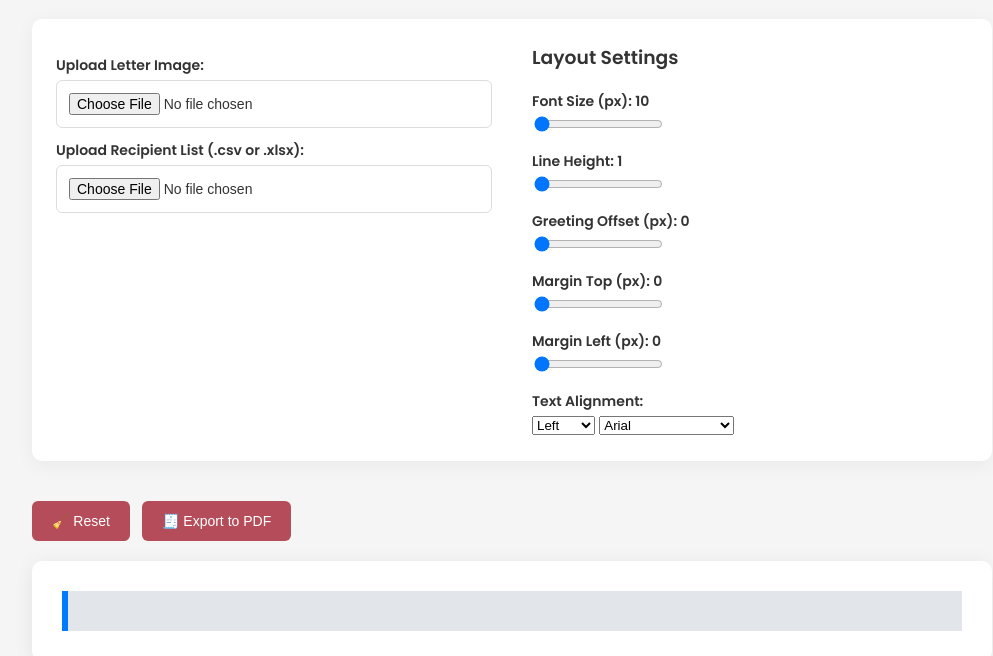
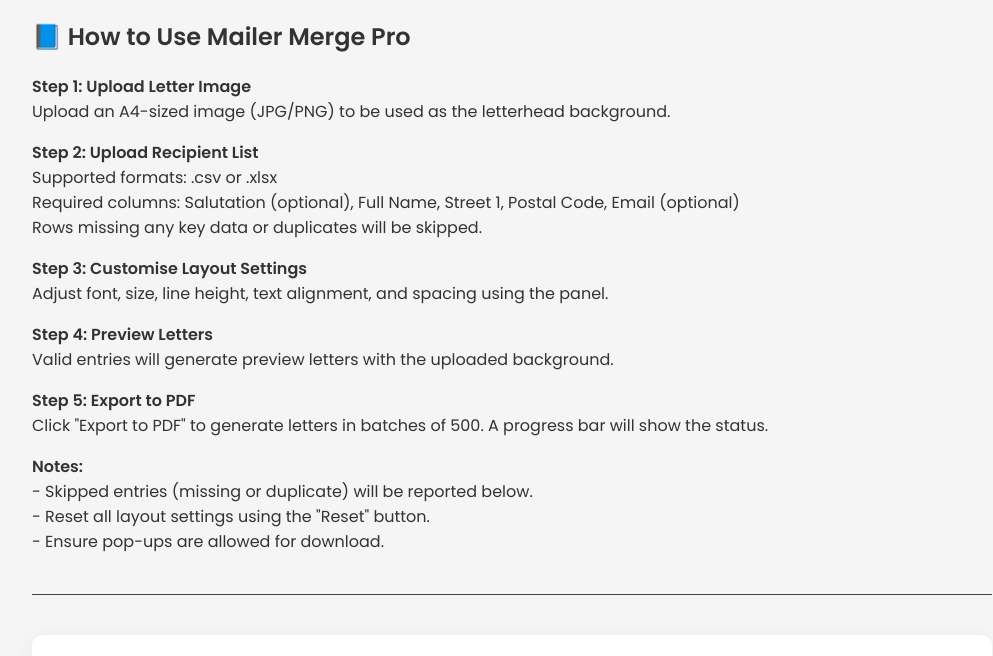
Before and after one commit to swc927/Mailer-Merge-Pro, a plain HTML site: page index.html in a window 1280 px wide. Shown: the part 112-768 px from the top of the page, without its empty margins (128-1121 px from the left). Drawn offline with nearby package versions, Linux system fonts and the light colour scheme; a script that the page names is missing; a web font is replaced by a local one.

Commit message:
Update index.html

```diff
--- a/index.html
+++ b/index.html
@@ -5,13 +5,44 @@
   <meta charset="UTF-8" />
   <title>Mailer Merge Pro</title>
   <link href="https://fonts.googleapis.com/css2?family=Poppins:wght@400;600&display=swap" rel="stylesheet" />
-  <link href="https://fonts.googleapis.com/css2?family=Georgia&family=Courier+Prime&display=swap" rel="stylesheet" />
+  <link href="https://fonts.googleapis.com/css2?family=JetBrains+Mono&display=swap" rel="stylesheet" />
   <link rel="stylesheet" href="styles.css" />
 </head>
 
 <body>
   <main class="main-container">
     <h1 class="title">Mailer Merge Pro</h1>
+
+    <section class="instruction-manual">
+      <h2 onclick="this.classList.toggle('open')">📘 How to Use Mailer Merge Pro</h2>
+      <div class="instruction-content">
+        <p><strong>Step 1: Upload Letter Image</strong><br>
+          Upload an A4-sized image (JPG/PNG) to be used as the letterhead background.
+        </p>
+        <p><strong>Step 2: Upload Recipient List</strong><br>
+          Supported formats: .csv or .xlsx<br>
+          Required columns: Salutation (optional), Full Name, Street 1, Postal Code, Email (optional)<br>
+          Rows missing any key data or duplicates will be skipped.
+        </p>
+        <p><strong>Step 3: Customise Layout Settings</strong><br>
+          Adjust font, size, line height, text alignment, and spacing using the panel.
+        </p>
+        <p><strong>Step 4: Preview Letters</strong><br>
+          Valid entries will generate preview letters with the uploaded background.
+        </p>
+        <p><strong>Step 5: Export to PDF</strong><br>
+          Click "Export to PDF" to generate letters in batches of 500. A progress bar will show the status.
+        </p>
+        <p><strong>Notes:</strong><br>
+          - Skipped entries (missing or duplicate) will be reported below.<br>
+          - Reset all layout settings using the "Reset" button.<br>
+          - Ensure pop-ups are allowed for download.
+        </p>
+      </div>
+    </section>
+
+    <hr style="border: 0; height: 1px; background: #444; margin: 40px 0;">
+
 
     <div class="card form-wrapper">
       <div class="left-panel">
```
